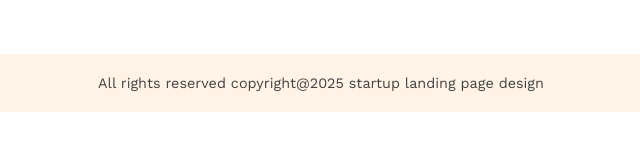
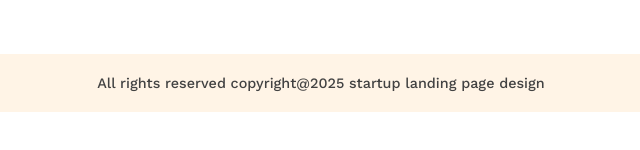
Before and after one commit to suraiya-jahan-bhuiyan-sraboni/g3-architects, a plain HTML site: page index.html in a window 1280 px wide. Shown: the part 3137-3287 px from the top of the page, 319-959 px from the left. Drawn offline with nearby package versions, Linux system fonts and the light colour scheme.

Commit message:
changing font weight

```diff
--- a/styles.css
+++ b/styles.css
@@ -258,6 +258,7 @@ footer {
     margin-top: 3rem;
     margin-bottom: 6rem;
 }
-footer>p{
+.footer-text{
     color: var(--dark-02);
+    font-weight: 500;
 }
```
